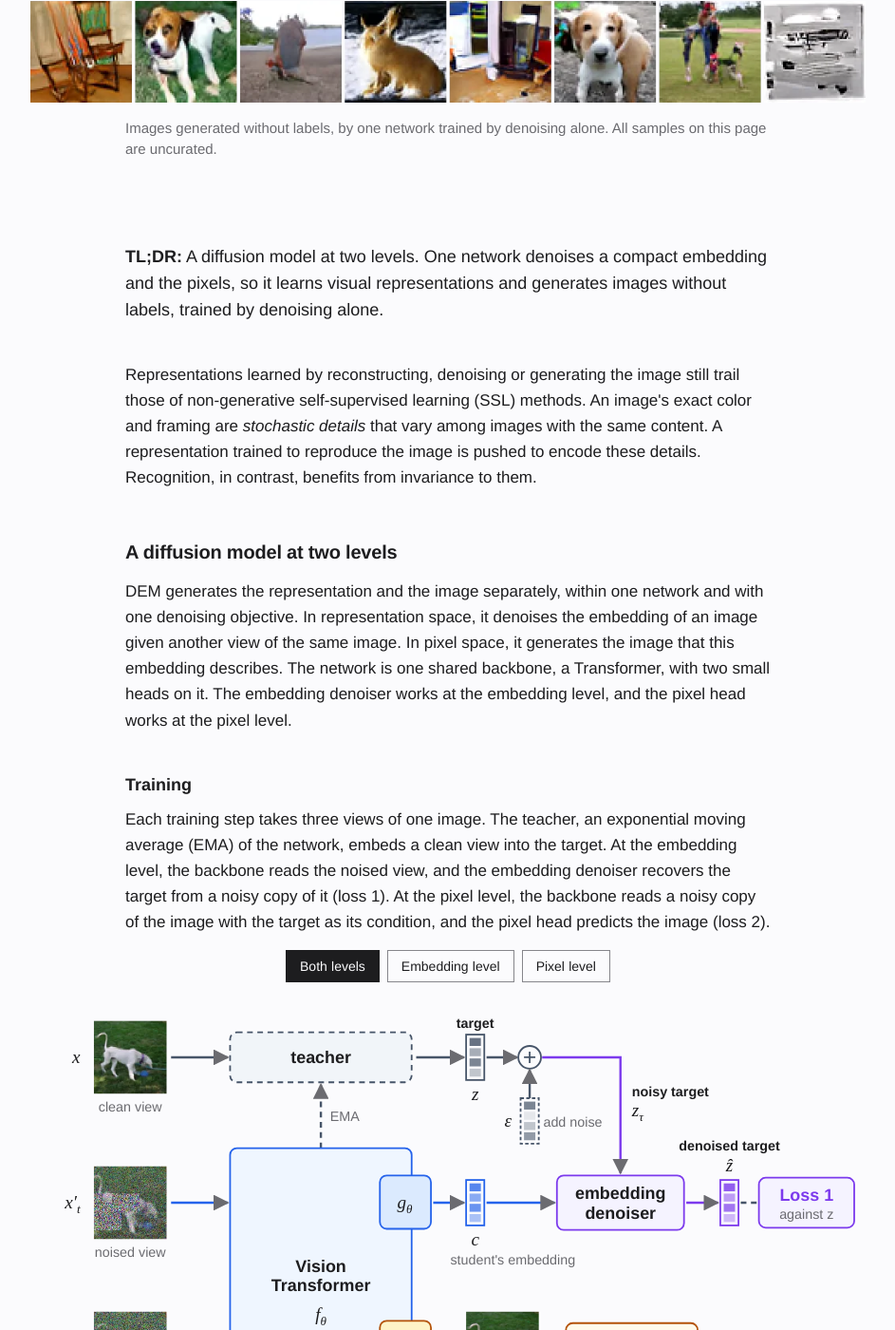
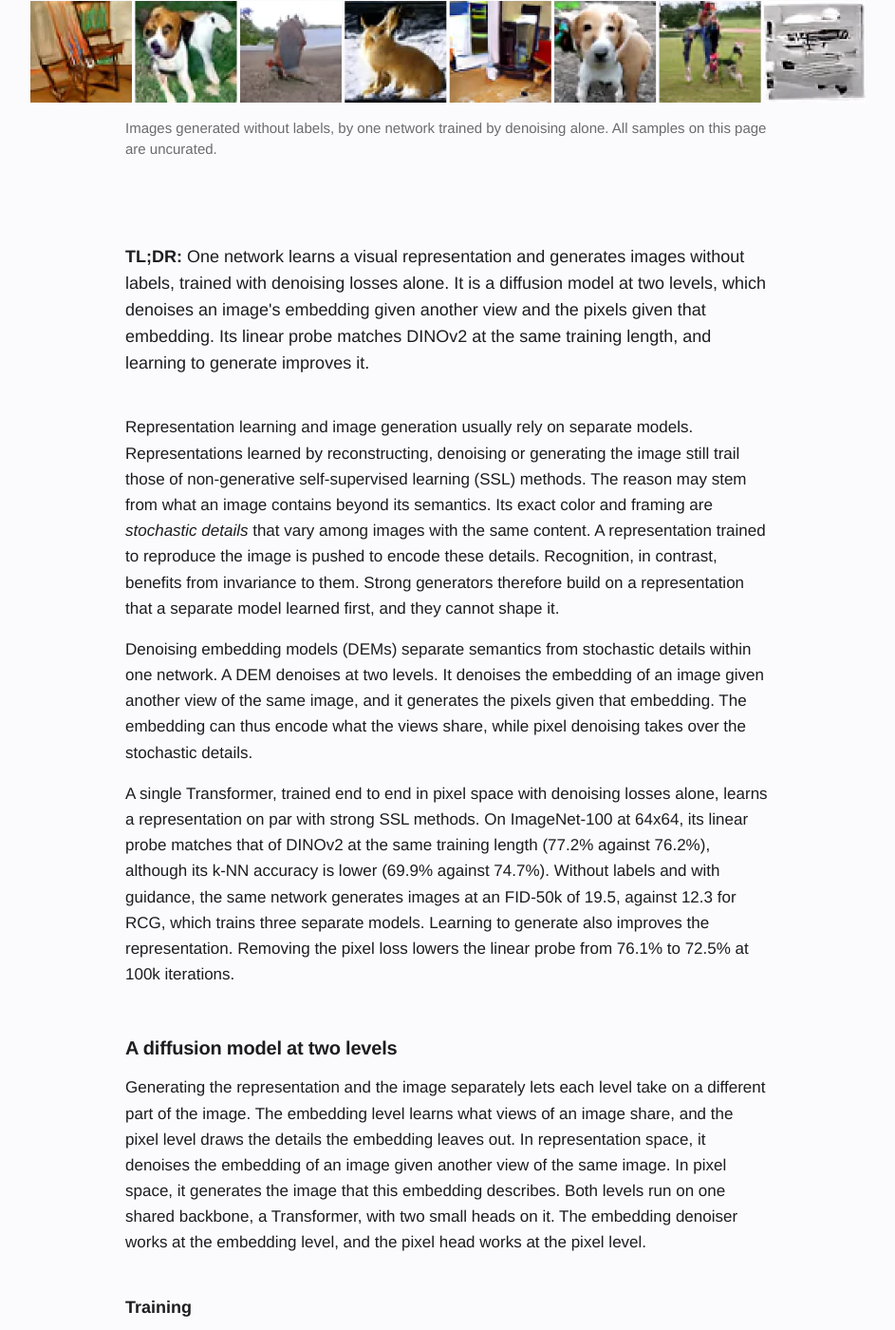
Before and after one commit to rabiulcste/rabiulcste.github.io, a Jekyll site: the page built from dem-denoising-embeddings/index.html, in a window 1280 px wide and 1400 px high, scrolled down 857 px. Shown: the whole window at 95% size, without its empty margins (168-1111 px from the left). Built offline with Jekyll 4.4.1, drawn with Linux system fonts in a browser that asks for light colours; some of the changed text lies outside the part shown.

Commit message:
DEM page: lead with the problem and contribution

```diff
--- a/dem-denoising-embeddings/index.html
+++ b/dem-denoising-embeddings/index.html
@@ -237,15 +237,17 @@ bibtex: |
 </section>
 
 <section id="tldr">
-    <p class="tldr"><strong>TL;DR:</strong> A diffusion model at two levels. One network denoises a compact embedding and the pixels, so it learns visual representations and generates images without labels, trained by denoising alone.</p>
+    <p class="tldr"><strong>TL;DR:</strong> One network learns a visual representation and generates images without labels, trained with denoising losses alone. It is a diffusion model at two levels, which denoises an image's embedding given another view and the pixels given that embedding. Its linear probe matches DINOv2 at the same training length, and learning to generate improves it.</p>
 </section>
 <section class="intro">
-    <p>Representations learned by reconstructing, denoising or generating the image still trail those of non-generative self-supervised learning (SSL) methods. An image's exact color and framing are <em>stochastic details</em> that vary among images with the same content. A representation trained to reproduce the image is pushed to encode these details. Recognition, in contrast, benefits from invariance to them.</p>
+    <p>Representation learning and image generation usually rely on separate models. Representations learned by reconstructing, denoising or generating the image still trail those of non-generative self-supervised learning (SSL) methods. The reason may stem from what an image contains beyond its semantics. Its exact color and framing are <em>stochastic details</em> that vary among images with the same content. A representation trained to reproduce the image is pushed to encode these details. Recognition, in contrast, benefits from invariance to them. Strong generators therefore build on a representation that a separate model learned first, and they cannot shape it.</p>
+    <p>Denoising embedding models (DEMs) separate semantics from stochastic details within one network. A DEM denoises at two levels. It denoises the embedding of an image given another view of the same image, and it generates the pixels given that embedding. The embedding can thus encode what the views share, while pixel denoising takes over the stochastic details.</p>
+    <p>A single Transformer, trained end to end in pixel space with denoising losses alone, learns a representation on par with strong SSL methods. On ImageNet-100 at 64x64, its linear probe matches that of DINOv2 at the same training length (77.2% against 76.2%), although its k-NN accuracy is lower (69.9% against 74.7%). Without labels and with guidance, the same network generates images at an FID-50k of 19.5, against 12.3 for RCG, which trains three separate models. Learning to generate also improves the representation. Removing the pixel loss lowers the linear probe from 76.1% to 72.5% at 100k iterations.</p>
 </section>
 
 <section id="method">
     <h2>A diffusion model at two levels</h2>
-    <p>DEM generates the representation and the image separately, within one network and with one denoising objective. In representation space, it denoises the embedding of an image given another view of the same image. In pixel space, it generates the image that this embedding describes. The network is one shared backbone, a Transformer, with two small heads on it. The embedding denoiser works at the embedding level, and the pixel head works at the pixel level.</p>
+    <p>Generating the representation and the image separately lets each level take on a different part of the image. The embedding level learns what views of an image share, and the pixel level draws the details the embedding leaves out. In representation space, it denoises the embedding of an image given another view of the same image. In pixel space, it generates the image that this embedding describes. Both levels run on one shared backbone, a Transformer, with two small heads on it. The embedding denoiser works at the embedding level, and the pixel head works at the pixel level.</p>
     <h3>Training</h3>
     <p>Each training step takes three views of one image. The teacher, an exponential moving average (EMA) of the network, embeds a clean view into the target. At the embedding level, the backbone reads the noised view, and the embedding denoiser recovers the target from a noisy copy of it (loss 1). At the pixel level, the backbone reads a noisy copy of the image with the target as its condition, and the pixel head predicts the image (loss 2).</p>
     <figure class="dem-fig dem-btnfig" id="dem-train">
@@ -420,7 +422,7 @@ bibtex: |
 
 <section id="views">
     <h2>Noise-map views</h2>
-    <p>Masking and cropping amount to full noise on some patches. A single noising process, which sets a noise level for each patch, can thus produce both the views of SSL and the noisy images of diffusion. DEM draws all its inputs from this process, so its two tasks train on the same inputs. In training, the student sees a noised view (noise combined with a mask), the teacher a clean view, and the pixel pass a noised image (the whole image at one noise level).</p>
+    <p>Training both tasks as one requires them to see the same inputs. SSL methods learn from masked or cropped views, and diffusion models from images with noise on every patch. Masking and cropping, however, amount to full noise on some patches. A single noising process, which sets a noise level for each patch, can thus produce both the views of SSL and the noisy images of diffusion. DEM draws all its inputs from this process, so its two tasks train on the same inputs. In training, the student sees a noised view (noise combined with a mask), the teacher a clean view, and the pixel pass a noised image (the whole image at one noise level).</p>
     <figure class="dem-fig">
         <div class="dem-views">
             <figure class="dem-view"><figcaption><span>Clean</span><span class="dem-role sl">clean view</span></figcaption><svg class="dem-map" viewBox="0 0 80 80" aria-hidden="true"><rect width="80" height="80" fill="#fff"/><path d="M10 0V80M0 10H80M20 0V80M0 20H80M30 0V80M0 30H80M40 0V80M0 40H80M50 0V80M0 50H80M60 0V80M0 60H80M70 0V80M0 70H80" stroke="#fff" stroke-width="0.8"/></svg><img src="view_clean.webp" width="64" height="64" alt="A clean image of a dog, with an all-white noise map." loading="lazy"></figure>
@@ -435,7 +437,7 @@ bibtex: |
 
 <section id="schedules">
     <h2>Asymmetric noise schedules</h2>
-    <p>The embedding is denoised mostly near full noise, close to the SSL task where semantics are learned, and the pixels at lower noise, where the stochastic details are drawn.</p>
+    <p>The noise schedules decide which part of the image each level learns. The embedding is denoised mostly near full noise, close to the SSL task where semantics are learned, and the pixels at lower noise, where the stochastic details are drawn. We expect this separation to make recognition and generation compete less.</p>
     <figure class="dem-fig"><svg class="dem-svg dem-fit" viewBox="0 0 480 224" role="img" aria-labelledby="sch-t">
 <title id="sch-t">Two logit-normal noise schedules on an axis from clean to full noise. The embedding level has median 0.95 and sits close to full noise. The pixel level has median 0.69. Each curve is scaled to its own peak.</title>
 <defs><linearGradient id="nz" x1="0" x2="1"><stop offset="0" class="nz0"/><stop offset="1" class="nz1"/></linearGradient></defs>
@@ -455,7 +457,7 @@ bibtex: |
 
 <section id="special-case">
     <h2>The full-noise special case</h2>
-    <p>Conceptually, joint-embedding SSL methods are a special case of DEM. These methods train a network to predict the embedding of one view of an image from another view. Suppose this network also receives a noisy copy of the embedding it predicts. If the copy is pure noise, it carries no information, and the task is unchanged. Prediction is thus view-conditioned embedding denoising at full noise. At lower noise, DEM learns the distribution that prediction reduces to its mean.</p>
+    <p>Conceptually, joint-embedding SSL methods are a special case of DEM. These methods train a network to predict the embedding of one view of an image from another view. Suppose this network also receives a noisy copy of the embedding it predicts. If the copy is pure noise, it carries no information, and the task is unchanged. Prediction is thus view-conditioned embedding denoising at full noise. At lower noise, DEM learns the distribution that prediction reduces to its mean. With no view, this distribution acts as a prior, from which DEM samples embeddings to generate images without labels.</p>
     <figure class="dem-fig" id="dem-tau">
         <div class="dem-tau-wrap"><svg class="dem-svg dem-svg--phone dem-flow dem-copy" viewBox="0 0 360 176" role="img" aria-labelledby="cp-t">
 <title id="cp-t">An illustration, not model output. The noised view and a noisy copy of the target go into the backbone and embedding denoiser, which predict the target. The slider sets the noise level tau of the copy, a mix of the target and one fixed draw of Gaussian noise. As tau rises, the copy's bars move from the target's toward the noise. At tau 1 the copy is pure noise and carries no information, so this is prediction from the view alone.</title>
@@ -500,14 +502,14 @@ bibtex: |
                 <tr><th></th><th>DEM</th><th>Baseline</th></tr>
             </thead>
             <tbody>
-                <tr><td>Linear probe</td><td>77.2%</td><td>74.5% (<a href="https://arxiv.org/abs/2304.07193">DINOv2</a>)</td></tr>
-                <tr><td>k-NN</td><td>69.9%</td><td>72.5% (<a href="https://arxiv.org/abs/2304.07193">DINOv2</a>)</td></tr>
+                <tr><td>Linear probe</td><td>77.2%</td><td>76.2% (<a href="https://arxiv.org/abs/2304.07193">DINOv2</a>)</td></tr>
+                <tr><td>k-NN</td><td>69.9%</td><td>74.7% (<a href="https://arxiv.org/abs/2304.07193">DINOv2</a>)</td></tr>
                 <tr><td>FID-50k without labels</td><td>19.5</td><td>12.3 (<a href="https://arxiv.org/abs/2312.03701">RCG</a>, three separate models)</td></tr>
                 <tr><td>Class-conditional FID-50k</td><td>14.5 (1% of labels)</td><td>12.4 (<a href="https://arxiv.org/abs/2511.13720">JiT</a>, all labels)</td></tr>
             </tbody>
         </table>
     </div>
-    <p class="caption">ImageNet-100, 64x64, ViT-S/8, 100k iterations, FID-50k. DINOv2 at the same training length. DEM has the higher linear probe and the lower k-NN accuracy. RCG trains three separate models. For class-conditional generation, DEM uses a linear probe fit on 1% of the labels, against class-conditional JiT trained on all labels.</p>
+    <p class="caption">ImageNet-100, 64x64, ViT-S/8, 100k iterations, FID-50k. DINOv2 at the same training length. The linear probe of DEM matches that of DINOv2, and its k-NN accuracy is lower. RCG trains three separate models. For class-conditional generation, DEM uses a linear probe fit on 1% of the labels, against class-conditional JiT trained on all labels.</p>
 </section>
 
 <section id="one-embedding">
@@ -523,7 +525,7 @@ bibtex: |
 
 <section id="completion">
     <h2>Completion and in-painting</h2>
-    <p>DEM completes crops and in-paints without training for either.</p>
+    <p>A small crop is consistent with many images. Prediction can only return the mean of their embeddings, whereas DEM samples embeddings that fit the crop and decodes each into a different completion. Keeping the visible pixels during sampling, DEM also in-paints and out-paints. It is trained for none of these tasks.</p>
     <figure class="dem-fig">
         <div class="dem-media wide dem-pair even">
             <div><img src="completion.webp" width="668" height="392" alt="Three rows. Each starts with an image where only a boxed crop is visible, followed by four generated images consistent with the crop." loading="lazy"><p>Each image is decoded from an embedding sampled given the blue crop.</p></div>
@@ -534,7 +536,7 @@ bibtex: |
 
 <section id="speedrun">
     <h2>How DEM was built</h2>
-    <p>We developed DEM through a speedrun in the style of <a href="https://github.com/KellerJordan/modded-nanogpt">modded-nanogpt</a>. Every run trains for 20k iterations at batch size 512 on ImageNet-100 at 64x64 with a ViT-S/8, and changes one component of the current best model. Two numbers decide its fate, the linear probe and FID-5k without labels. Before launch, each change is written into the project journal with its hypothesis, its predicted effect and numeric bars for success and refutation. Seed 0 nominates a change and seed 1 confirms it. A change sets a record when its two-seed mean improves one metric by more than the seed spread (1.0 probe points or 2.5 FID) without the other getting worse by more than its spread.</p>
+    <p>We developed DEM through a speedrun in the style of <a href="https://github.com/KellerJordan/modded-nanogpt">modded-nanogpt</a>, so that each component of the model was kept for a measured gain on a fixed protocol. Every run trains for 20k iterations at batch size 512 on ImageNet-100 at 64x64 with a ViT-S/8, and changes one component of the current best model. Two numbers decide its fate, the linear probe and FID-5k without labels. Before launch, each change is written into the project journal with its hypothesis, its predicted effect and numeric bars for success and refutation. Seed 0 nominates a change and seed 1 confirms it. A change sets a record when its two-seed mean improves one metric by more than the seed spread (1.0 probe points or 2.5 FID) without the other getting worse by more than its spread.</p>
     <p>The authors set the initial idea and the changes of direction. AI agents implemented candidate changes, launched the runs, compared each outcome with the prediction recorded before launch, and proposed the next experiments. Because this process adds components quickly, we paused periodically to simplify the model, removing what the central claim did not need. A removal was kept when both metrics stayed level.</p>
     <figure class="dem-fig" id="dem-front" data-set="adopted">
         <div class="tabs dem-btns" role="group" aria-label="Sampler" hidden>
@@ -1004,7 +1006,7 @@ bibtex: |
     <p class="caption">Selected records, two-seed means, 20k iterations, FID-5k without labels. The last two rows use the adopted sampler (guidance on an interval), which lowered the FID of the 20 October model from 59.4 to 46.1 without retraining.</p>
     <p><strong>Representation and generation mostly improve together.</strong> Across the 253 runs with the earlier sampler, a higher probe goes with a lower FID (Spearman −0.69), and across the 171 runs with the adopted sampler the correlation is −0.51. Single changes are less predictable. Among the 231 runs that modify a base configuration under the earlier sampler, the changes in the two metrics correlate at only −0.22.</p>
     <p><strong>A 20k record can fail at 100k.</strong> Eight local crops set a 20k record three times. On snapshot v2 they raised the two-seed probe from 70.53 to 72.08 at level FID. At 100k the run became unstable after 44k and finished at a probe of 75.54, below v2's 76.06. A 20k record now enters the model only after a 100k check.</p>
-    <p><strong>Generation may help the representation with training.</strong> At 20k, removing the pixel loss raises the probe from 70.53 to 72.93 (two seeds). At 100k the sign reverses, and without the pixel loss the probe reaches 71.44 against 75.66 for seed 0 of the matching DEM run (the Results numbers are two-seed means). This is a single seed, so we treat it as a hypothesis until the second seed finishes.</p>
+    <p><strong>Generation helps the representation with training.</strong> At 20k, removing the pixel loss raises the probe from 70.53 to 72.93 (two seeds). At 100k the sign reverses, and removing the pixel loss lowers the probe from 76.1% to 72.5%.</p>
 </section>
 
 <script>
```
